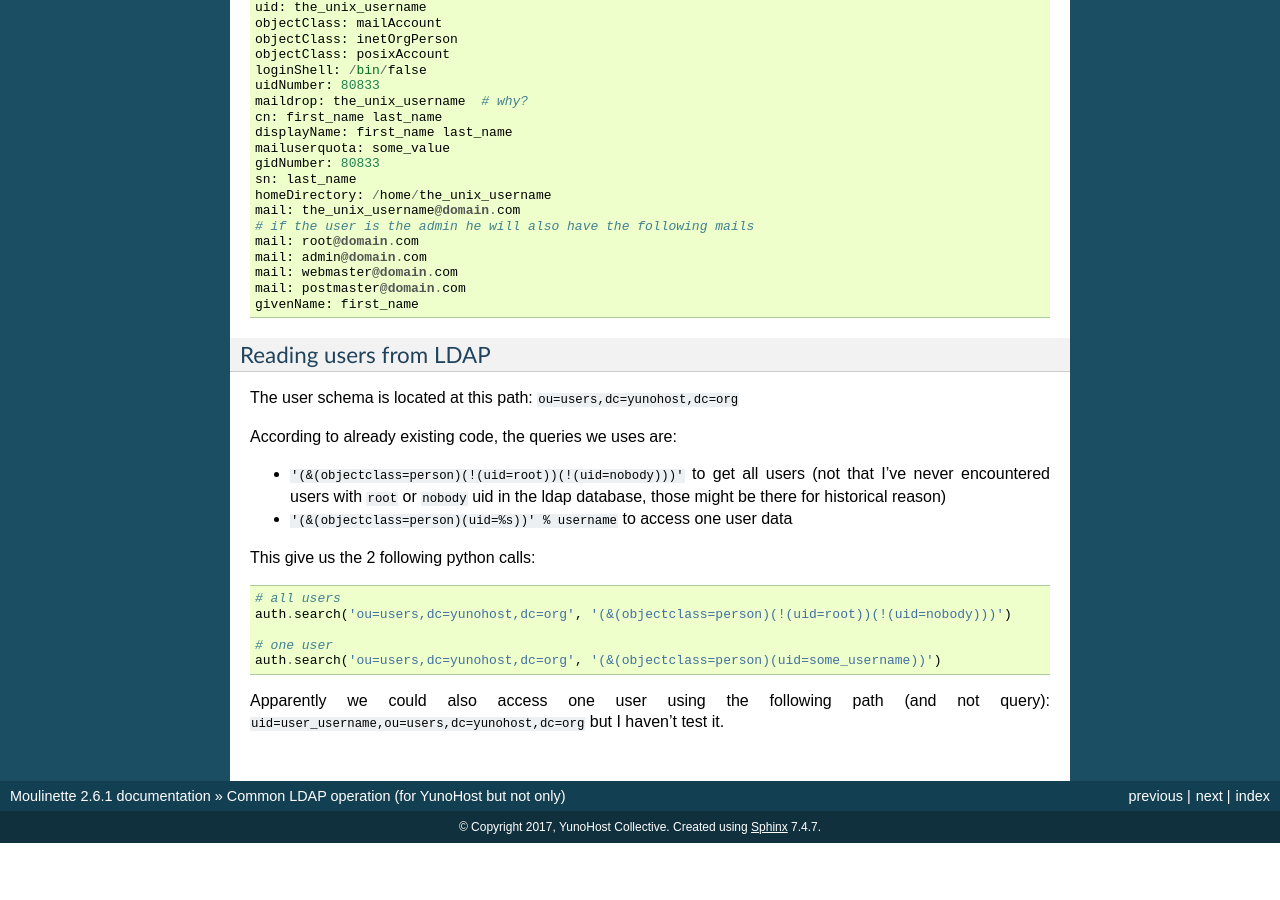
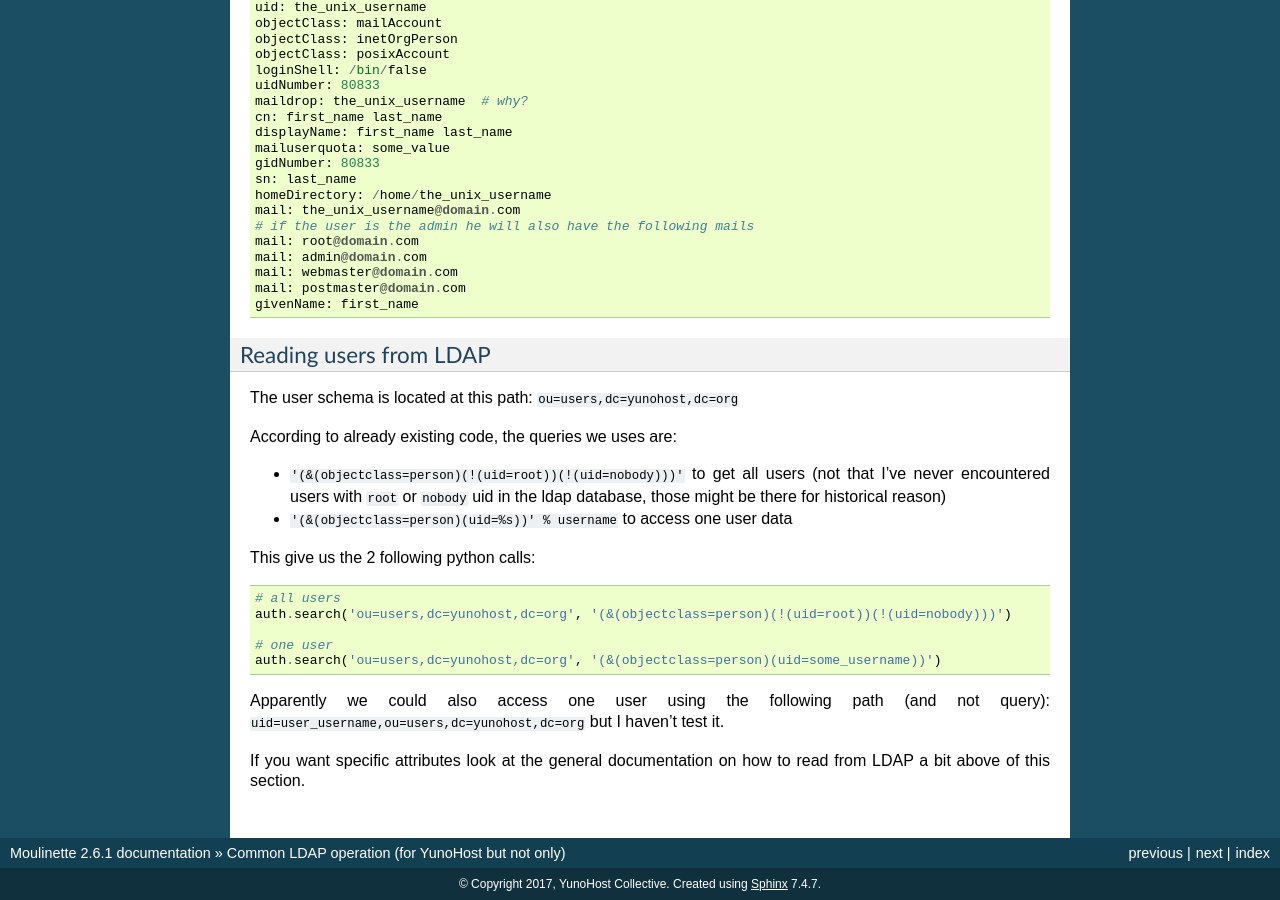
Before and after one commit to YunoHost/moulinette, a Sphinx documentation site: the page built from doc/ldap.rst, in a window 1280 px wide and 900 px high, scrolled down 1619 px. Built offline with Sphinx 7.4.7, drawn with Linux system fonts in a browser that asks for light colours; before the commit the page ends 2462 px from its top, so only the background shows below that.

Commit message:
[doc] point to previous doc

```diff
--- a/doc/ldap.rst
+++ b/doc/ldap.rst
@@ -148,3 +148,5 @@ This give us the 2 following python calls:
 
 
 Apparently we could also access one user using the following path (and not query): :file:`uid=user_username,ou=users,dc=yunohost,dc=org` but I haven't test it.
+
+If you want specific attributes look at the general documentation on how to read from LDAP a bit above of this section.
```
